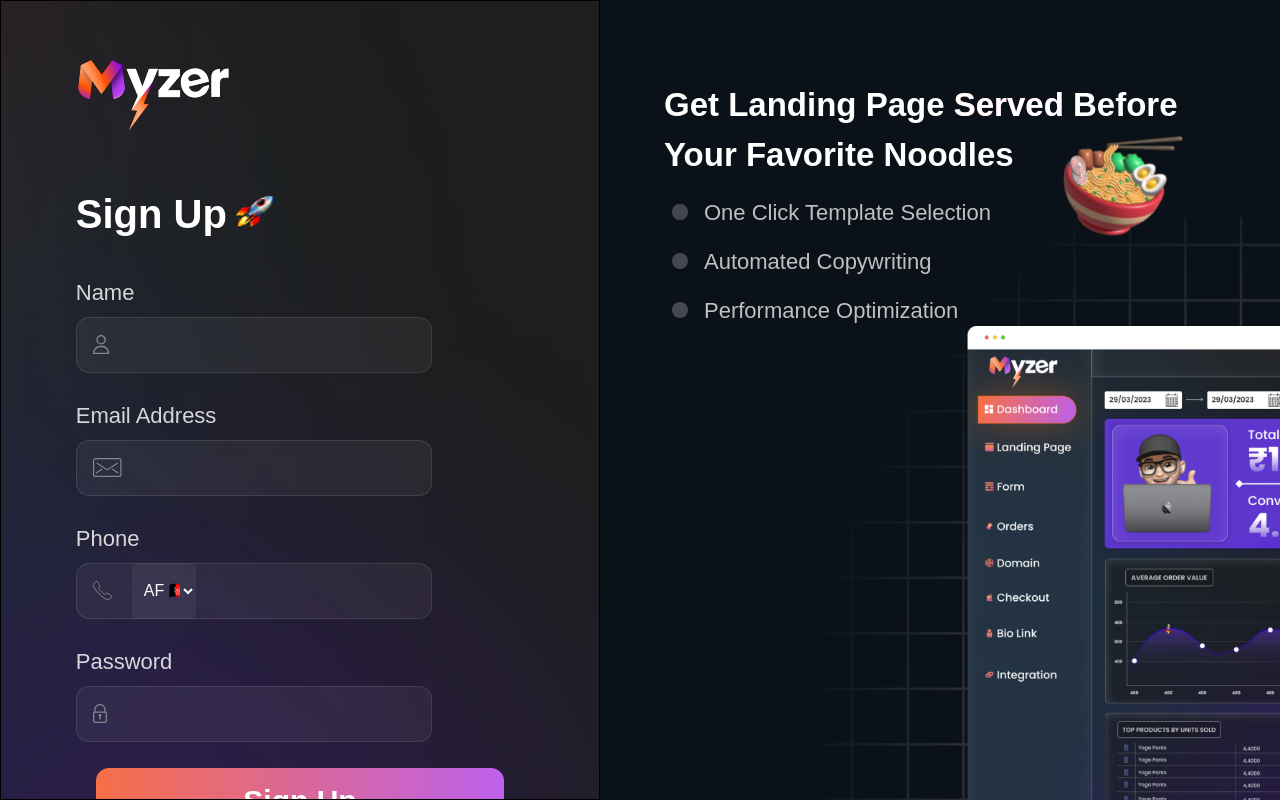
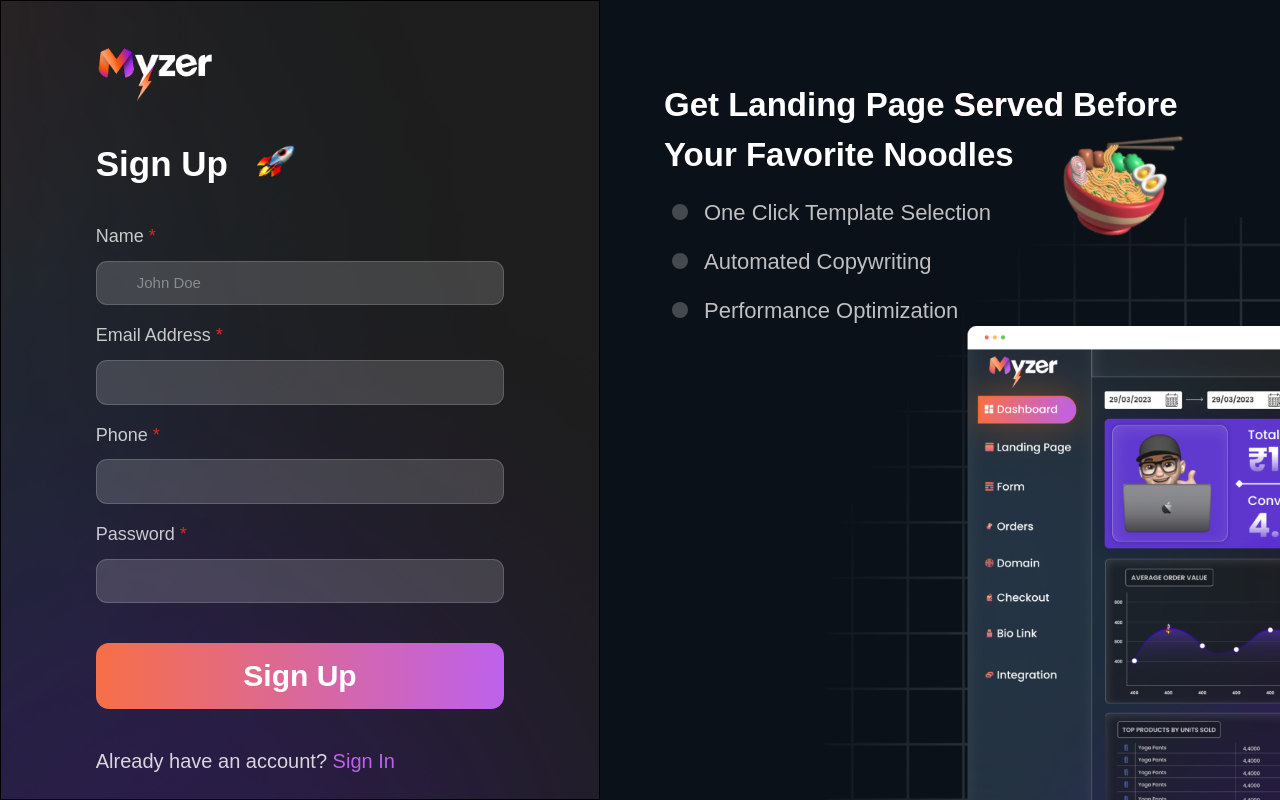
Before and after one commit to 47Sunil/myz_front, a React (Create React App) app: page /signup in a window 1280 px wide. Built offline with nearby package versions, Linux system fonts and the light colour scheme.

Commit message:
added dynamic input manager to signup and forget password screen

```diff
--- a/src/components/FormLeft/FormLeft.jsx
+++ b/src/components/FormLeft/FormLeft.jsx
@@ -3,13 +3,13 @@
   return (
     <div className='my-0 mx-auto w-[75%] '>
       <img
-        className='logo_img'
+        className='logo_img scale-75 mt-[-20px] mb-[-30px]'
         alt='logo'
         src={logo}
       />
       <div>
         <div className='flex items-center mb-[2rem] gap-[0.5rem]'>
-          <h2 className='font-semibold text-[40px] leading-[60px] text-white'>
+          <h2 className='font-semibold text-[35px] leading-[60px] text-white px-5'>
             {heading}
           </h2>
           <img
--- a/src/components/PinkButton/PinkButton.jsx
+++ b/src/components/PinkButton/PinkButton.jsx
@@ -4,7 +4,7 @@
 
 function PinkButton({ text }) {
   return (
-    <div className='px-5 pb-5'>
+    <div className='p-5'>
       <button className='font-semibold text-[30px] leading-[50px] text-white w-full bg-gradient-to-r from-[#f76f47] to-[#bd61ec] rounded-[13px] p-2 '>
         {text}
       </button>
--- a/src/pages/ForgetPassword/components/ForgetForm.jsx
+++ b/src/pages/ForgetPassword/components/ForgetForm.jsx
@@ -1,41 +1,36 @@
-import { Formik, Form, Field } from 'formik';
+import DynamicInputManager from '../../../components/DynamicInputManager/DynamicInputManager';
 import UserIcon from '../../../assets/svg/User';
 import PinkButton from '../../../components/PinkButton/PinkButton';
 import GoToHomeBtn from '../../../components/BackToHome/BackToHome';
 import { Link } from 'react-router-dom';
-import React from 'react';
+import React, { useState } from 'react';
 
 const ForgetForm = () => {
+  const [email, setEmail] = useState('');
   return (
-    <Formik>
-      <Form>
-        <div className='mb-[1.6rem] flex flex-col'>
-          <label
-            className='font-normal text-[22px] leading-[33px] text-[rgba(255,255,255,0.82)] mb-[0.5rem]'
-            htmlFor='forgetPassword'
+    <form
+      action=''
+      className='mb-[1.6rem] flex flex-col'
     >
-            Registered Email Address
-          </label>
-          <div className='relative'>
-            <UserIcon />
-            <Field
+      <DynamicInputManager
+        htmlId='forgetPassword'
+        label='Registered Email Address'
+        isRequired={true}
+        placeholder='john@xyz.com'
+        multiline={false}
         type='email'
-              id='email'
-              name='email'
-              className='font-medium leading-8 text-[#d9d9d9] text-xl bg-[rgba(255,255,255,0.05)] border-solid border border-[rgba(255,255,255,.1)] rounded-[13px] py-[.7rem] px-[2.8rem]'
+        icon={<UserIcon />}
+        states={[email, setEmail]}
       />
-          </div>
-        </div>
       <PinkButton text='Next' />
-        <p className='mt-4 font-normal text-[22px] leading-8 text-[rgba(255,255,255,.82)]'>
+      <p className='mt-4 font-normal text-[20px] leading-8 text-[rgba(255,255,255,.82)] px-5 pb-5'>
         Don't have an account?{' '}
         <Link className='text-[#bd61ec]'>
           <span>Sign Up</span>
         </Link>
       </p>
       <GoToHomeBtn />
-      </Form>
-    </Formik>
+    </form>
   );
 };
 
--- a/src/pages/SignUp/components/SignUpForm.jsx
+++ b/src/pages/SignUp/components/SignUpForm.jsx
@@ -1,21 +1,13 @@
 import React, { useState } from 'react';
-import { Formik, Form, Field, ErrorMessage } from 'formik';
-import * as Yup from 'yup';
-
+import DynamicInputManager from '../../../components/DynamicInputManager/DynamicInputManager';
 import LockIcon from '../../../assets/svg/Lock';
 import UserIcon from '../../../assets/svg/User';
 import MailIcon from '../../../assets/svg/Mail';
 import PhoneIcon from '../../../assets/svg/Phone';
 import GoToHomeBtn from '../../../components/BackToHome/BackToHome';
 import { Link } from 'react-router-dom';
-// import { emailRegex } from '../utils/constant';
-// import { useNavigate } from 'react-router-dom';
-
-// import AuthService from '../services/auth.service.js';
 import { countryCode } from '../../../utils/Data/constant';
 import PinkButton from '../../../components/PinkButton/PinkButton';
-// import { useDispatch, useSelector } from 'react-redux';
-// import { motion } from 'framer-motion';
 
 const CountryCodeSelector = ({ setCountryCode }) => {
   const selectHandler = (e) => {
@@ -46,90 +38,61 @@
 
 const SignUpForm = ({ setSignUpError }) => {
   const [countryCode, setCountryCode] = useState('');
+  const [name, setName] = useState('');
+  const [email, setEmail] = useState('');
+  const [phone, setPhone] = useState('');
+  const [password, setPassword] = useState('');
   return (
-    <Formik>
-      <Form>
-        <div className='mb-[1.6rem] flex flex-col'>
-          <label
-            className='font-normal text-[22px] leading-[33px] text-[rgba(255,255,255,0.82)] mb-[0.5rem]'
-            htmlFor='name'
+    <form
+      action=''
+      className='mb-[1.6rem] flex flex-col'
     >
-            Name
-          </label>
-          <div className='relative'>
-            <UserIcon />
-            <Field
-              type='name'
-              id='name'
-              name='name'
-              className='font-medium leading-8 text-[#d9d9d9] text-xl bg-[rgba(255,255,255,0.05)] border-solid border border-[rgba(255,255,255,.1)] rounded-[13px] py-[.7rem] px-[2.8rem]'
+      <DynamicInputManager
+        htmlId='name'
+        label='Name'
+        isRequired={true}
+        placeholder='John Doe'
+        multiline={false}
+        type='text'
+        icon={<UserIcon />}
+        states={[name, setName]}
       />
-          </div>
-        </div>
-        <div className='mb-[1.6rem] flex flex-col'>
-          <label
-            className='font-normal text-[22px] leading-[33px] text-[rgba(255,255,255,0.82)] mb-[0.5rem]'
-            htmlFor='email'
-          >
-            Email Address
-          </label>
-          <div className='relative'>
-            <MailIcon />
-            <Field
+      <DynamicInputManager
+        htmlId='email'
+        label='Email Address'
+        isRequired={true}
+        multiline={false}
         type='email'
-              id='email'
-              name='email'
-              className='font-medium leading-8 text-[#d9d9d9] text-xl bg-[rgba(255,255,255,0.05)] border-solid border border-[rgba(255,255,255,.1)] rounded-[13px] py-[.7rem] px-[2.8rem]'
+        icon={<MailIcon />}
+        states={[email, setEmail]}
       />
-          </div>
-        </div>
-        <div className='mb-[1.6rem] flex flex-col'>
-          <label
-            className='font-normal text-[22px] leading-[33px] text-[rgba(255,255,255,0.82)] mb-[0.5rem]'
-            htmlFor='phone'
-          >
-            Phone
-          </label>
-          <div className=' relative '>
-            <PhoneIcon />
-            <CountryCodeSelector setCountryCode={setCountryCode} />
-            <Field
+      <DynamicInputManager
+        htmlId='phone'
+        label='Phone'
+        isRequired={true}
+        multiline={false}
         type='tel'
-              id='phone'
-              name='phone'
-              pattern='[0-9]*'
-              maxLength='10'
-              className='font-medium leading-8 text-[#d9d9d9] text-xl bg-[rgba(255,255,255,0.05)] border-solid border border-[rgba(255,255,255,.1)] rounded-[13px] py-[.7rem] px-[2.8rem]'
+        icon={<PhoneIcon />}
+        states={[phone, setPhone]}
       />
-          </div>
-        </div>
-        <div className='mb-[1.6rem] flex flex-col'>
-          <label
-            className='font-normal text-[22px] leading-[33px] text-[rgba(255,255,255,0.82)] mb-[0.5rem]'
-            htmlFor='password'
-          >
-            Password
-          </label>
-          <div className='relative'>
-            <LockIcon />
-            <Field
+      <DynamicInputManager
+        htmlId='password'
+        label='Password'
+        isRequired={true}
+        multiline={false}
         type='password'
-              id='password'
-              name='password'
-              className='font-medium leading-8 text-[#d9d9d9] text-xl bg-[rgba(255,255,255,0.05)] border-solid border border-[rgba(255,255,255,.1)] rounded-[13px] py-[.7rem] px-[2.8rem]'
+        icon={<LockIcon />}
+        states={[password, setPassword]}
       />
-          </div>
-        </div>
       <PinkButton text='Sign Up' />
-        <p className='mt-4 font-normal text-[22px] leading-8 text-[rgba(255,255,255,.82)]'>
+      <p className='mt-4 font-normal text-[20px] leading-8 text-[rgba(255,255,255,.82)] px-5 pb-5'>
         Already have an account?{' '}
         <Link className='text-[#bd61ec]'>
           <span>Sign In</span>
         </Link>
       </p>
       <GoToHomeBtn />
-      </Form>
-    </Formik>
+    </form>
   );
 };
 
```
Also changed, not shown: src/pages/ForgetPassword/index.jsx (+0 -13 lines). Lines whose indentation alone changed are shown as unchanged.
